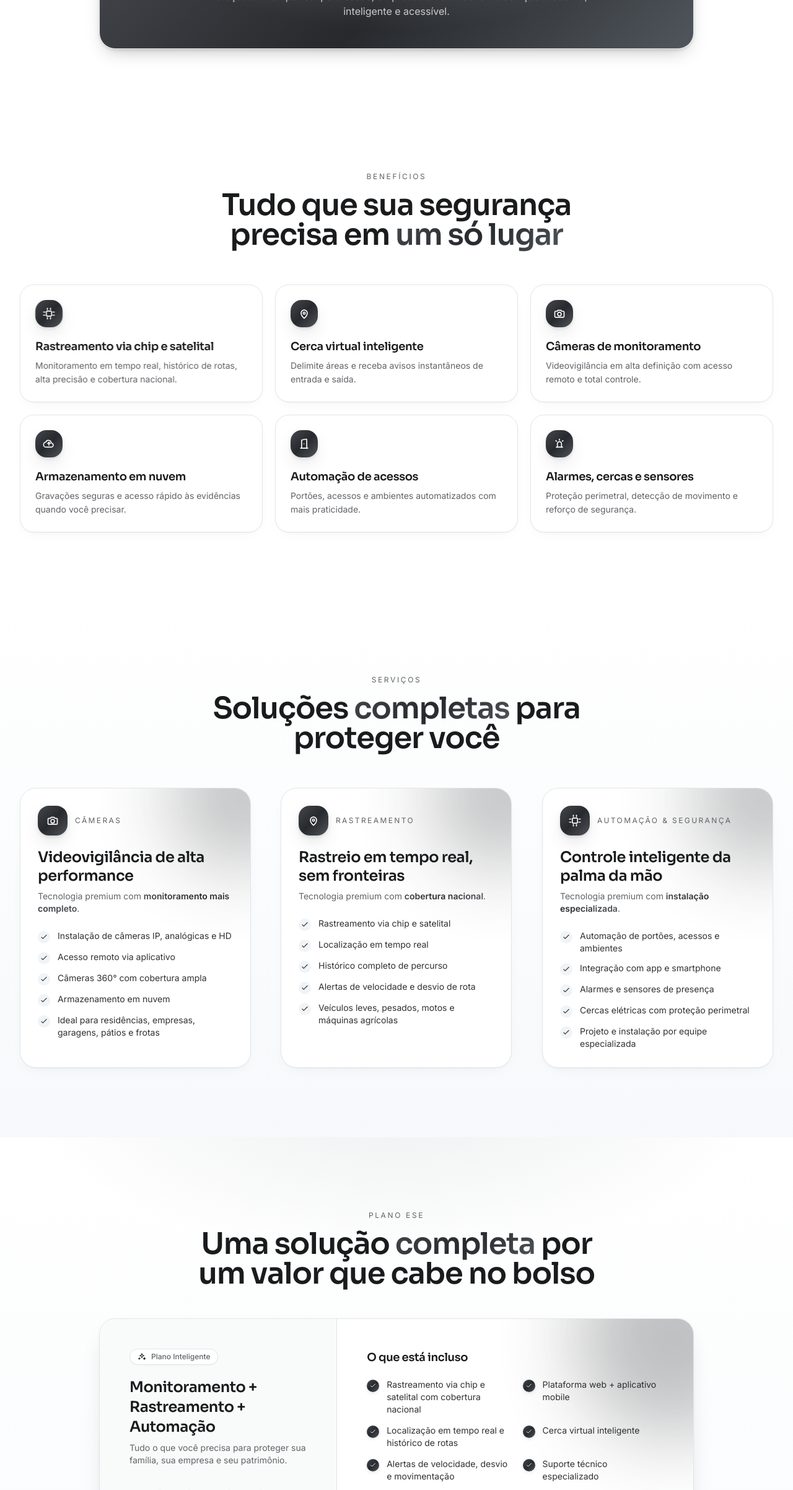
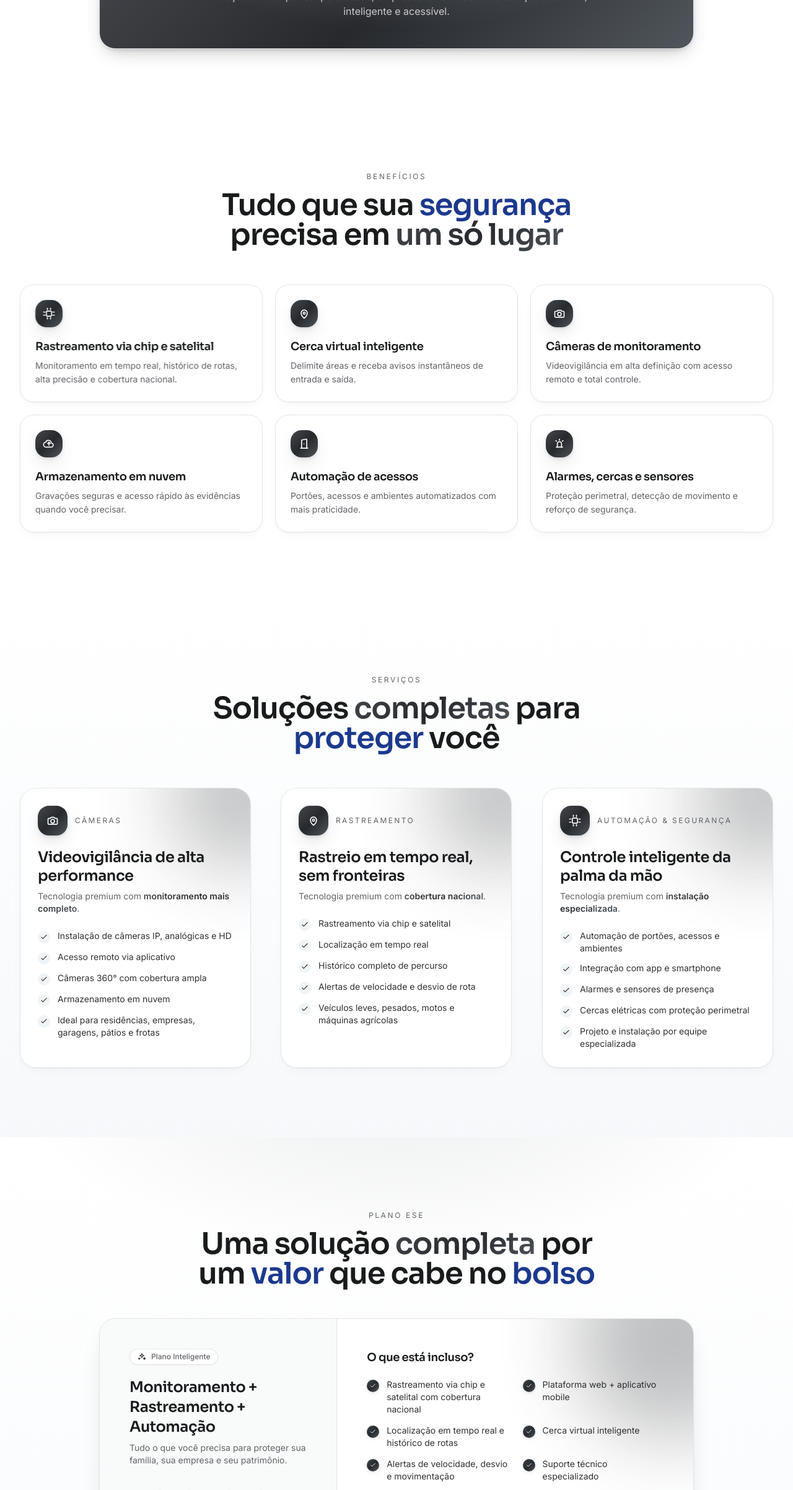
Before and after one commit to Jhonatan-HenriqueS/ese-security, a Next.js app: page / in a window 1280 px wide. Shown: the part 1785-4189 px from the top of the page at 62% size. Built offline with nearby package versions, Linux system fonts and the light colour scheme.

Commit message:
style: change color of the h2

```diff
--- a/app/components/landing/Benefits.tsx
+++ b/app/components/landing/Benefits.tsx
@@ -43,8 +43,8 @@ export function Benefits() {
             Benefícios
           </span>
           <h2 className="mt-3 font-display text-3xl sm:text-4xl md:text-5xl font-semibold tracking-tight">
-            Tudo que sua segurança precisa em{" "}
-            <span className="text-metal">um só lugar</span>
+            Tudo que sua <span className="text-blue-900"> segurança </span>
+            precisa em <span className="text-metal">um só lugar</span>
           </h2>
         </Reveal>
 
--- a/app/components/landing/Plan.tsx
+++ b/app/components/landing/Plan.tsx
@@ -25,7 +25,8 @@ export function Plan() {
           </span>
           <h2 className="mt-3 font-display text-3xl sm:text-4xl md:text-5xl font-semibold tracking-tight">
             Uma solução <span className="text-metal">completa</span> por um
-            valor que cabe no bolso
+            <span className="text-blue-900"> valor</span> que cabe no{" "}
+            <span className="text-blue-900">bolso</span>
           </h2>
         </Reveal>
 
@@ -91,7 +92,7 @@ export function Plan() {
 
               <div className="lg:col-span-3 p-8 sm:p-10 lg:p-12">
                 <h4 className="font-display text-lg font-semibold">
-                  O que está incluso
+                  O que está incluso?
                 </h4>
                 <ul className="mt-5 grid grid-cols-1 sm:grid-cols-2 gap-x-6 gap-y-3.5">
                   {benefits.map((b) => (
--- a/app/components/landing/RotatingShowcase.tsx
+++ b/app/components/landing/RotatingShowcase.tsx
@@ -28,7 +28,7 @@ const slides: Slide[] = [
     alt: "Portão automatizado moderno com iluminação tecnológica",
     title: "Automações de Serviços",
     description:
-      "Portões, acessos e ambientes integrados ao seu smartphone — praticidade e controle total.",
+      "Portões, acessos e ambientes integrados ao seu smartphone. Praticidade e controle total.",
   },
 ];
 
--- a/app/components/landing/Services.tsx
+++ b/app/components/landing/Services.tsx
@@ -52,7 +52,8 @@ export function Services() {
             Serviços
           </span>
           <h2 className="mt-3 font-display text-3xl sm:text-4xl md:text-5xl font-semibold tracking-tight">
-            Soluções <span className="text-metal">completas</span> para proteger
+            Soluções <span className="text-metal">completas</span> para{" "}
+            <span className="text-blue-900">proteger</span> {""}
             você
           </h2>
         </Reveal>
```
